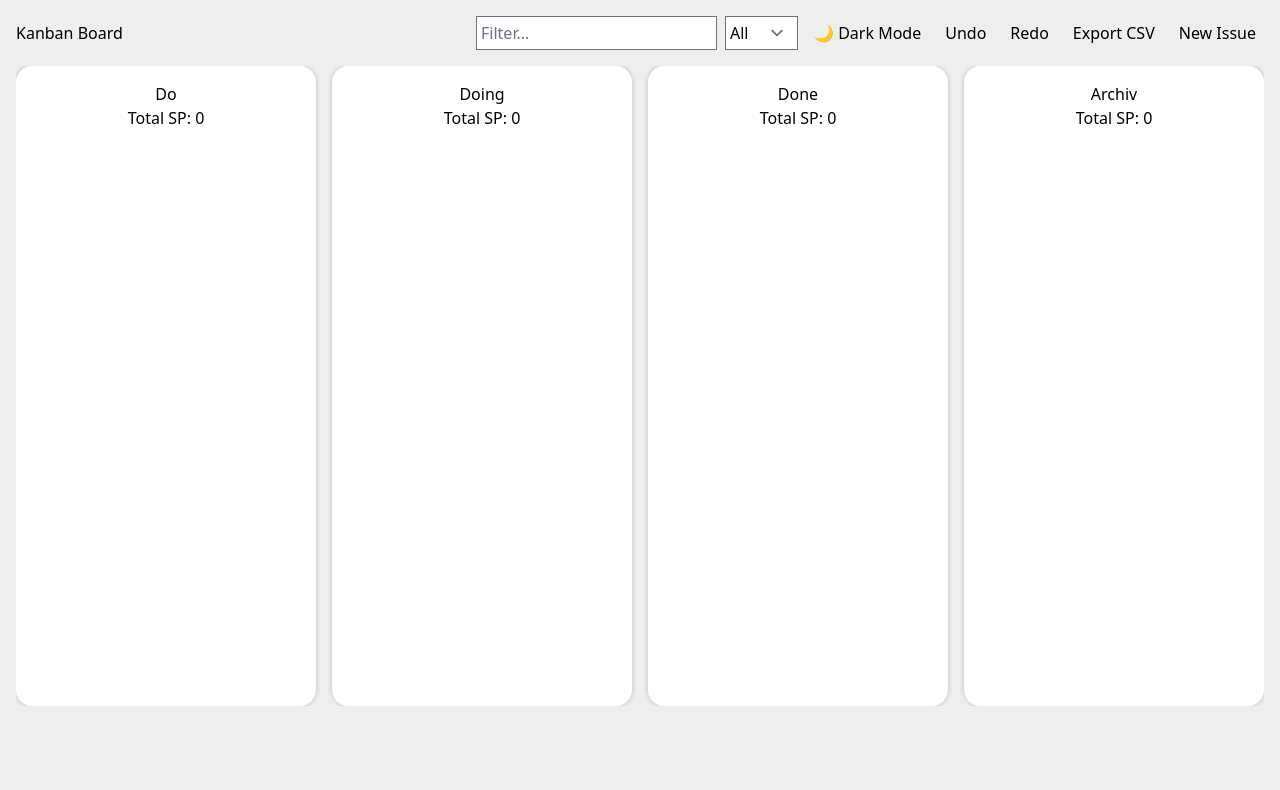
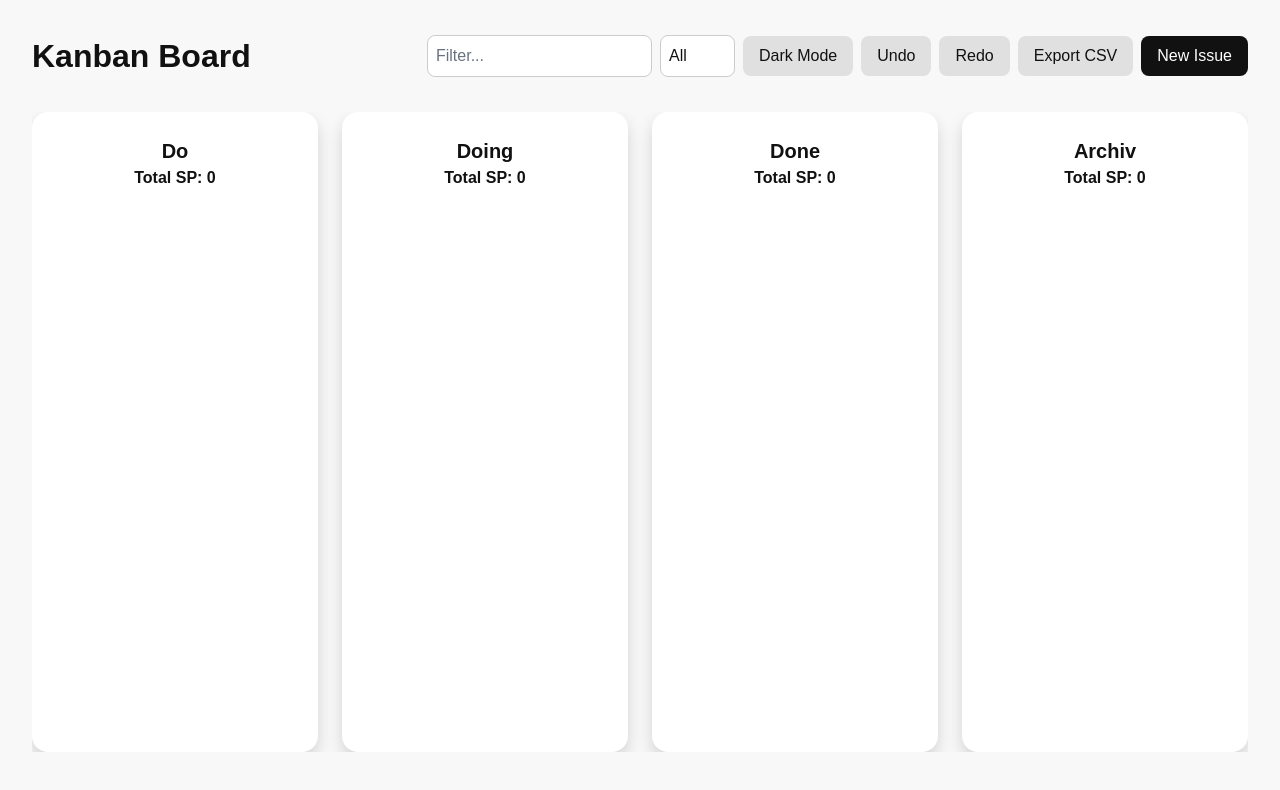
Before and after one commit to herval20/kanbanmedia, a SvelteKit app: page / in a window 1280 px wide. Shown: the top 790 px of the page. Built offline with nearby package versions, Linux system fonts and the light colour scheme.

Commit message:
style veränderungen

```diff
--- a/src/lib/components/IssueCard.svelte
+++ b/src/lib/components/IssueCard.svelte
@@ -64,7 +64,8 @@ END:VCALENDAR`;
   </div>
 
   <div class="flex justify-end mt-2 gap-2">
-    <button on:click={exportICS} class="text-xs bg-blue-500 text-white px-2 py-1 rounded">ICS</button>
-    <button on:click={shareIssue} class="text-xs bg-green-500 text-white px-2 py-1 rounded">Share</button>
+    <!-- Neutral-colored buttons -->
+    <button on:click={exportICS} class="text-xs bg-gray-400 text-white px-2 py-1 rounded hover:bg-gray-500">ICS</button>
+    <button on:click={shareIssue} class="text-xs bg-gray-400 text-white px-2 py-1 rounded hover:bg-gray-500">Share</button>
   </div>
 </div>
--- a/src/routes/+page.svelte
+++ b/src/routes/+page.svelte
@@ -2,7 +2,6 @@
   import IssueCard from '$lib/components/IssueCard.svelte';
   import NewIssueDialog from '$lib/components/NewIssueDialog.svelte';
   import { issues, lanes } from '$lib/stores/stores';
-  import { onMount } from 'svelte';
 
   let showDialog = false;
   let filterText = '';
@@ -22,23 +21,27 @@
 
   function onDrop(lane) {
     if (!draggedIssue) return;
+
     issues.move(draggedIssue.id, lane);
 
+    // Done notification
     if (lane === 'Done') {
+      if ("Notification" in window) {
         if (Notification.permission === 'granted') {
-        new Notification('🎉 Issue Completed!', {
-          body: `${draggedIssue.title} was moved to Done ✅`,
+          new Notification('Issue Completed', {
+            body: `${draggedIssue.title} moved to Done.`,
             icon: '/favicon.ico'
           });
         } else if (Notification.permission !== 'denied') {
           Notification.requestPermission().then(permission => {
             if (permission === 'granted') {
-            new Notification('🎉 Issue Completed!', {
-              body: `${draggedIssue.title} was moved to Done ✅`,
+              new Notification('Issue Completed', {
+                body: `${draggedIssue.title} moved to Done.`,
                 icon: '/favicon.ico'
               });
             }
           });
+        }
       }
     }
 
@@ -51,11 +54,9 @@
 
   function exportCSV() {
     if (!$issues.length) return;
-    const headers = ['Title', 'Description', 'CreationDate', 'DueDate', 'StoryPoints', 'Priority', 'Lane'];
-    const rows = $issues.map(i =>
-      [i.title, i.description, i.createdAt || '', i.dueDate || '', i.storyPoints, i.priority, i.lane].join(',')
-    );
-    const blob = new Blob([[headers.join(','), ...rows].join('\n')], { type: 'text/csv' });
+    const headers = ['Title','Description','CreationDate','DueDate','StoryPoints','Priority','Lane'];
+    const rows = $issues.map(i => [i.title,i.description,i.createdAt||'',i.dueDate||'',i.storyPoints,i.priority,i.lane].join(','));
+    const blob = new Blob([[headers.join(','),...rows].join('\n')], { type: 'text/csv' });
     const url = URL.createObjectURL(blob);
     const a = document.createElement('a');
     a.href = url;
@@ -65,38 +66,47 @@
   }
 </script>
 
-<div style="min-height:100vh; transition: all 0.3s; background-color:{darkMode ? '#111' : '#eee'}; color:{darkMode ? 'white' : 'black'}; padding:1rem;">
-  <header style="display:flex; flex-wrap:wrap; justify-content:space-between; align-items:center; margin-bottom:1rem;">
-    <h1>Kanban Board</h1>
+<div style="min-height:100vh; background:{darkMode ? '#121212' : '#f8f8f8'}; color:{darkMode ? '#fff' : '#111'}; padding:2rem; transition: all 0.3s; font-family:sans-serif;">
 
-    <div style="display:flex; gap:0.5rem; flex-wrap:wrap;">
-      <input placeholder="Filter..." style="padding:0.25rem;" bind:value={filterText} />
-      <select bind:value={filterPriority} style="padding:0.25rem;">
+  <!-- Header -->
+  <header style="display:flex; flex-wrap:wrap; justify-content:space-between; align-items:center; margin-bottom:2rem;">
+    <h1 style="font-size:2rem; font-weight:700; color:{darkMode ? '#fff' : '#111'};">Kanban Board</h1>
+
+    <div style="display:flex; gap:0.5rem; flex-wrap:wrap; align-items:center;">
+      <input placeholder="Filter..." bind:value={filterText}
+             style="padding:0.5rem; border-radius:0.5rem; border:1px solid #ccc; background:{darkMode ? '#1c1c1c' : '#fff'}; color:{darkMode ? '#fff' : '#111'};" />
+      <select bind:value={filterPriority}
+              style="padding:0.5rem; border-radius:0.5rem; border:1px solid #ccc; background:{darkMode ? '#1c1c1c' : '#fff'}; color:{darkMode ? '#fff' : '#111'};">
         <option value=''>All</option>
         <option value='High'>High</option>
         <option value='Medium'>Medium</option>
         <option value='Low'>Low</option>
       </select>
 
-      <button on:click={toggleDarkMode} style="padding:0.25rem 0.5rem; cursor:pointer;">
-        {darkMode ? '☀️ Light Mode' : '🌙 Dark Mode'}
+      <button on:click={toggleDarkMode}
+              style="padding:0.5rem 1rem; border-radius:0.5rem; background:{darkMode ? '#333' : '#e0e0e0'}; border:none; color:{darkMode ? '#fff' : '#111'}; cursor:pointer;">
+        {darkMode ? 'Light Mode' : 'Dark Mode'}
       </button>
 
-      <button style="padding:0.25rem 0.5rem;" on:click={() => issues.undo()}>Undo</button>
-      <button style="padding:0.25rem 0.5rem;" on:click={() => issues.redo()}>Redo</button>
-      <button style="padding:0.25rem 0.5rem;" on:click={exportCSV}>Export CSV</button>
-      <button style="padding:0.25rem 0.5rem;" on:click={() => showDialog = true}>New Issue</button>
+      <button on:click={() => issues.undo()}
+              style="padding:0.5rem 1rem; border-radius:0.5rem; background:#e0e0e0; border:none; color:#111; cursor:pointer;">Undo</button>
+      <button on:click={() => issues.redo()}
+              style="padding:0.5rem 1rem; border-radius:0.5rem; background:#e0e0e0; border:none; color:#111; cursor:pointer;">Redo</button>
+      <button on:click={exportCSV}
+              style="padding:0.5rem 1rem; border-radius:0.5rem; background:#e0e0e0; border:none; color:#111; cursor:pointer;">Export CSV</button>
+      <button on:click={() => showDialog = true}
+              style="padding:0.5rem 1rem; border-radius:0.5rem; background:#111; border:none; color:#fff; cursor:pointer;">New Issue</button>
     </div>
   </header>
 
-  <div style="display:flex; gap:1rem; overflow-x:auto; height:80vh;">
+  <!-- Lanes -->
+  <div style="display:flex; gap:1.5rem; overflow-x:auto; height:80vh;">
     {#each lanes as lane}
-      <!-- svelte-ignore a11y_no_static_element_interactions -->
       <div on:dragover={onDragOver} on:drop={() => onDrop(lane)}
-           style="flex:1; background-color:{darkMode ? '#333' : 'white'}; padding:1rem; border-radius:1rem; box-shadow:0 0 5px rgba(0,0,0,0.2);">
-        <h2 style="text-align:center;">{lane}</h2>
-        <p style="text-align:center;">
-          Total SP: {$issues.filter(i => i.lane === lane).reduce((sum, i) => sum + Number(i.storyPoints || 0), 0)}
+           style="flex:1; min-width:250px; background:{darkMode ? (lane === 'Archive' ? '#2f2f2f' : '#1c1c1c') : (lane === 'Archive' ? '#dcdcdc' : '#fff')} ; padding:1.5rem; border-radius:1rem; box-shadow:0 8px 16px rgba(0,0,0,0.15); transition: all 0.3s;">
+        <h2 style="text-align:center; font-size:1.25rem; font-weight:600; color:{darkMode ? '#fff' : '#111'};">{lane}</h2>
+        <p style="text-align:center; margin-bottom:1rem; font-weight:bold;">
+          Total SP: {$issues.filter(i => i.lane === lane).reduce((sum,i) => sum + Number(i.storyPoints||0),0)}
         </p>
 
         {#each $issues.filter(i =>
@@ -107,8 +117,8 @@
         ) as issue (issue.id)}
           <div draggable="true"
                on:dragstart={(e) => { e.dataTransfer.setData('text', String(issue.id)); onDragStart(issue); }}
-               style="margin-bottom:0.5rem;">
-            <IssueCard {issue} {darkMode} />
+               style="margin-bottom:1rem;">
+            <IssueCard {issue} {darkMode}/>
           </div>
         {/each}
       </div>
```
Lines whose indentation alone changed are shown as unchanged.
